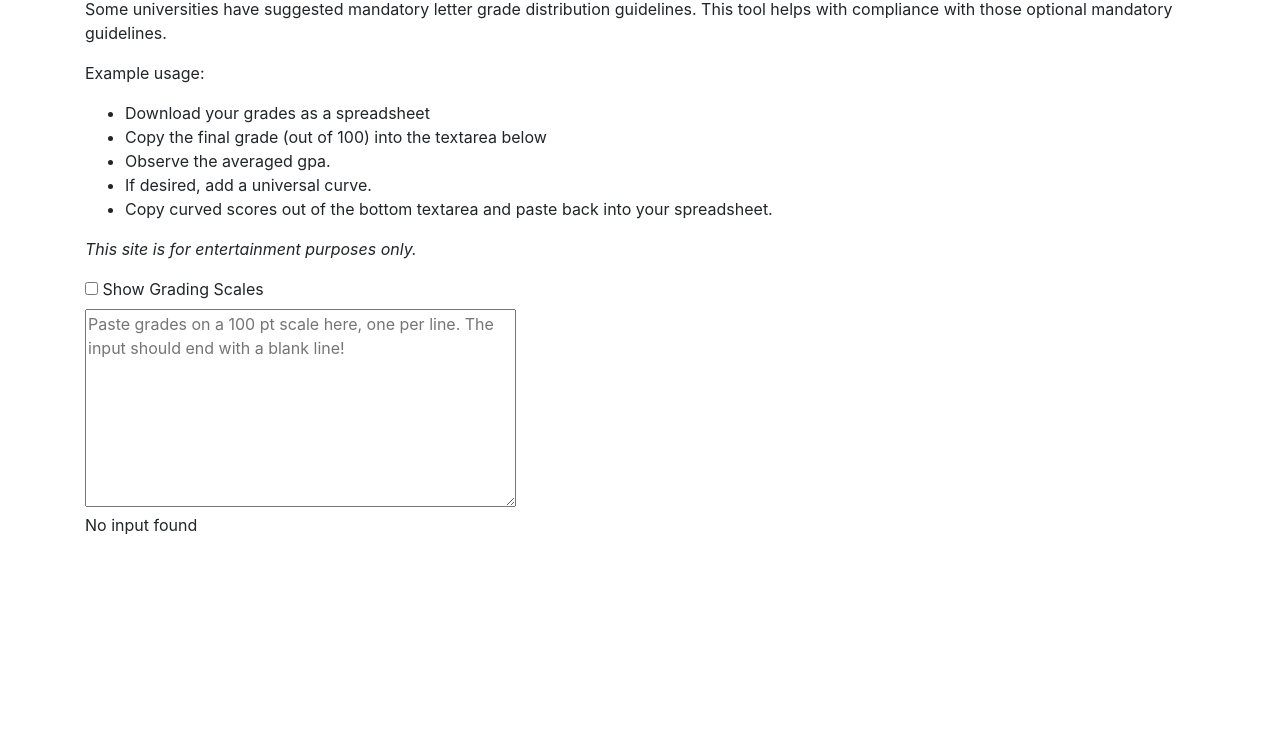
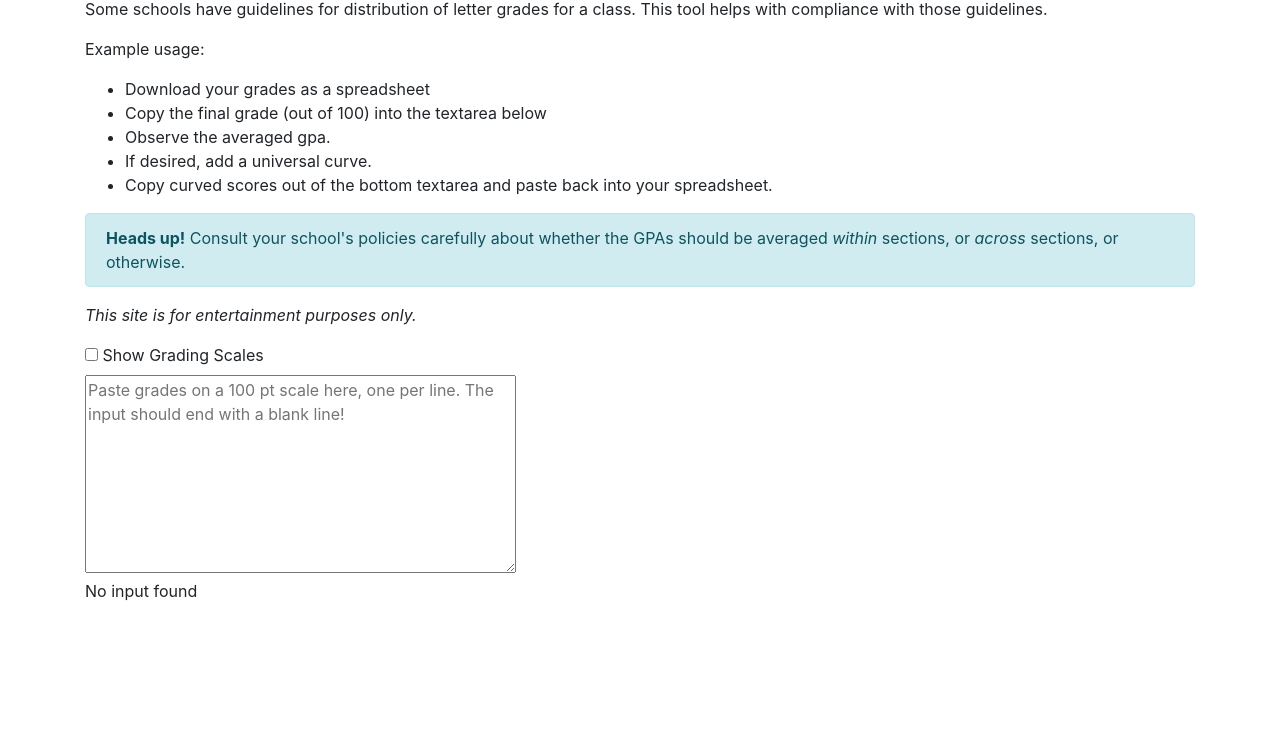
Before and after one commit to deargle/mandatory-grading-guidelines, a Vue app: page dist/index.html in a window 1280 px wide. Shown: the part 59-800 px from the top of the page. Built offline with nearby package versions, Linux system fonts and the light colour scheme.

Commit message:
tone it the heck down

```diff
--- a/dist/index.html
+++ b/dist/index.html
@@ -10,13 +10,12 @@
     <style media="screen">
       [v-cloak] {display: none}
     </style>
-    <title>Mandatory Grading Guidelines</title>
+    <title>Class GPA Calculator</title>
   </head>
   <body>
     <div class="container">
-    <h1>Mandatory Grading Guidelines</h1>
-      <p>Some universities have suggested mandatory letter grade distribution guidelines.
-      This tool helps with compliance with those optional mandatory guidelines.</p>
+    <h1>Class GPA Calculator</h1>
+      <p>Some schools have guidelines for distribution of letter grades for a class. This tool helps with compliance with those guidelines.</p>
       <p>Example usage:
         <ul>
           <li>Download your grades as a spreadsheet</li>
@@ -27,6 +26,10 @@
         </ul>
       </p>
       <p>
+        <div class="alert alert-info">
+          <strong>Heads up!</strong> Consult your school's policies carefully about whether
+          the GPAs should be averaged <em>within</em> sections, or <em>across</em> sections, or otherwise.
+        </div>
         <em>This site is for entertainment purposes only.</em>
       </p>
       <div v-cloak class="" id='app'>
```
